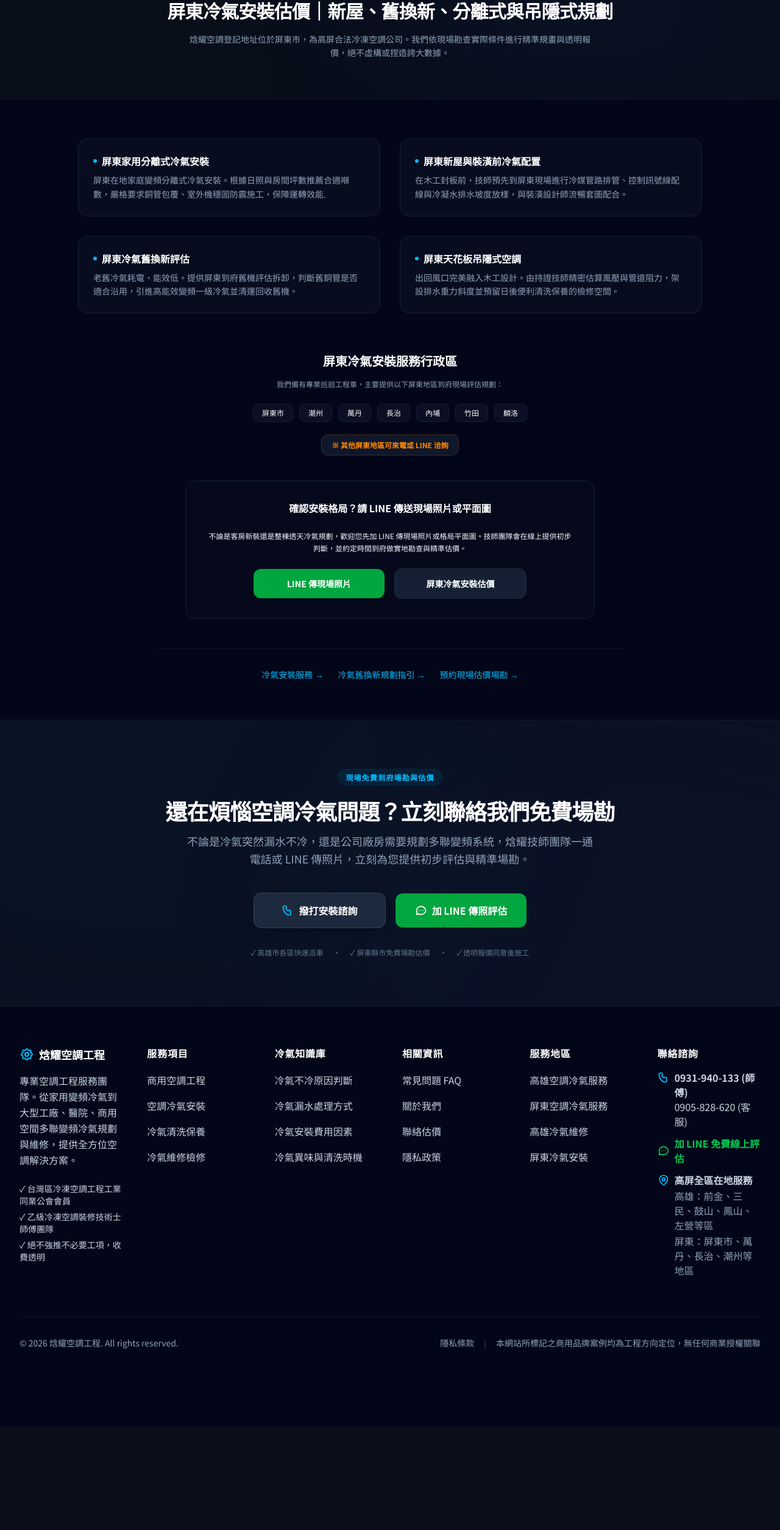
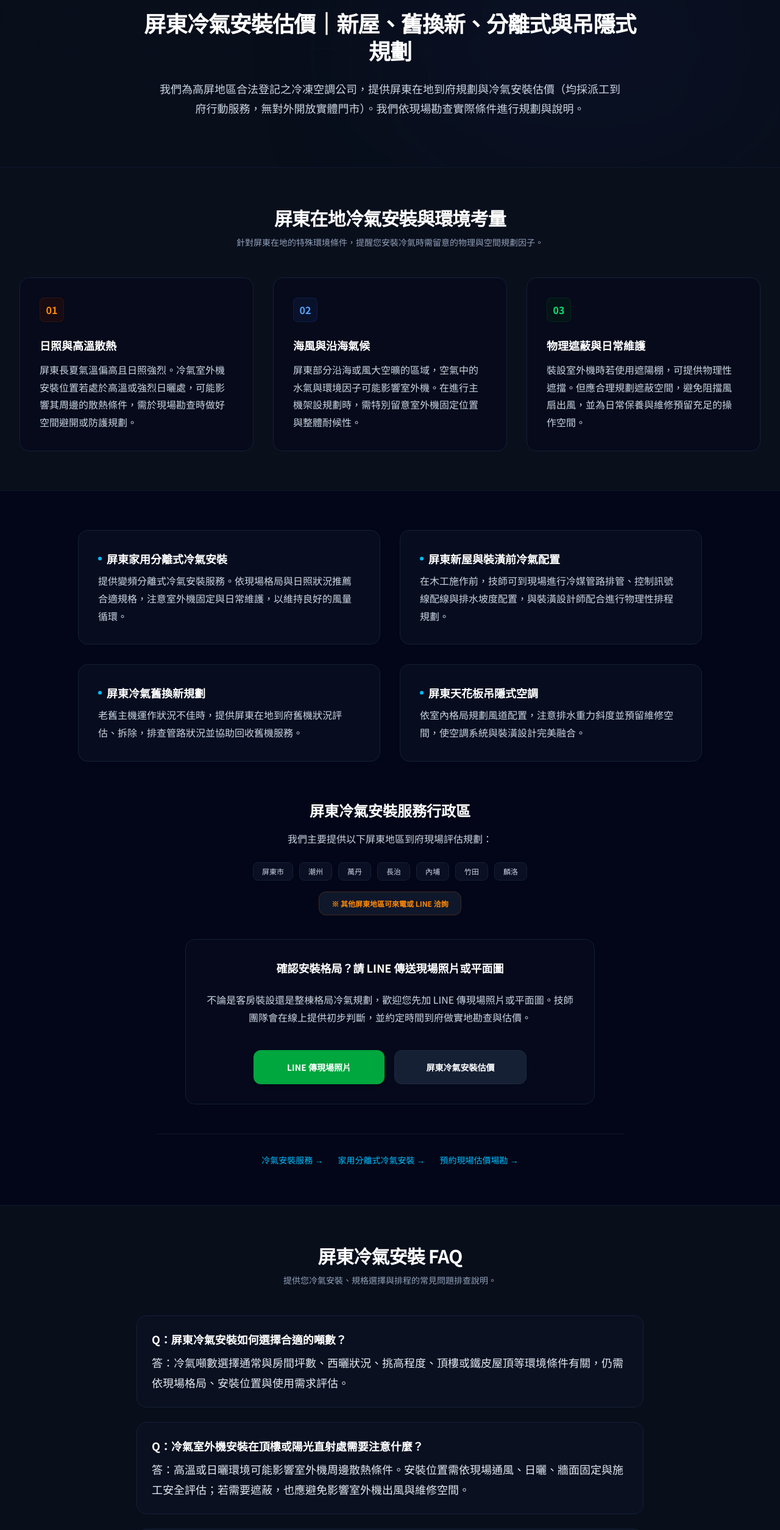
Before and after one commit to t14210184/hanyao, a Next.js app: page /areas/pingtung-ac-installation in a window 1280 px wide. Shown: the part 177-2686 px from the top of the page at 61% size. Before the commit the page ends 2517 px from the top, so only its background shows below. Built offline with nearby package versions, Linux system fonts and the light colour scheme.

Commit message:
Enhance Pingtung AC installation area page for Local SEO

```diff
--- a/src/app/areas/pingtung-ac-installation/PingtungAcInstallationClient.tsx
+++ b/src/app/areas/pingtung-ac-installation/PingtungAcInstallationClient.tsx
@@ -9,19 +9,19 @@ import { siteConfig } from "@/data/site";
 const services = [
   {
     title: "屏東家用分離式冷氣安裝",
-    description: "屏東在地家庭變頻分離式冷氣安裝。根據日照與房間坪數推薦合適噸數，嚴格要求銅管包覆、室外機穩固防震施工，保障運轉效能."
+    description: "提供變頻分離式冷氣安裝服務。依現場格局與日照狀況推薦合適規格，注意室外機固定與日常維護，以維持良好的風量循環。"
   },
   {
     title: "屏東新屋與裝潢前冷氣配置",
-    description: "在木工封板前，技師預先到屏東現場進行冷媒管路排管、控制訊號線配線與冷凝水排水坡度放樣，與裝潢設計師流暢套圖配合。"
+    description: "在木工施作前，技師可到現場進行冷媒管路排管、控制訊號線配線與排水坡度配置，與裝潢設計師配合進行物理性排程規劃。"
   },
   {
-    title: "屏東冷氣舊換新評估",
-    description: "老舊冷氣耗電、能效低。提供屏東到府舊機評估拆卸，判斷舊銅管是否適合沿用，引進高能效變頻一級冷氣並清運回收舊機。"
+    title: "屏東冷氣舊換新規劃",
+    description: "老舊主機運作狀況不佳時，提供屏東在地到府舊機狀況評估、拆除，排查管路狀況並協助回收舊機服務。"
   },
   {
     title: "屏東天花板吊隱式空調",
-    description: "出回風口完美融入木工設計。由持證技師精密估算風壓與管道阻力，架設排水重力斜度並預留日後便利清洗保養的檢修空間。"
+    description: "依室內格局規劃風道配置，注意排水重力斜度並預留維修空間，使空調系統與裝潢設計完美融合。"
   }
 ];
 
@@ -33,20 +33,62 @@ export default function PingtungAcInstallationClient() {
   return (
     <main className="flex-1 flex flex-col pt-16">
       {/* Hero */}
-      <section className="relative py-16 overflow-hidden bg-slate-900/10 border-b border-slate-900">
+      <section className="relative py-20 overflow-hidden bg-slate-900/10 border-b border-slate-900">
         <div className="absolute inset-0 z-0">
           <div className="absolute top-0 right-0 w-[50%] h-[100%] rounded-full bg-blue-950/15 blur-[120px] pointer-events-none"></div>
         </div>
         <div className="max-w-4xl mx-auto px-4 sm:px-6 lg:px-8 relative z-10 text-center">
           <span className="text-xs font-bold text-sky-400 uppercase tracking-widest px-3 py-1 bg-sky-950/50 rounded-full border border-sky-900/30">
-            屏東在地服務處
+            屏東在地服務
           </span>
-          <h1 className="text-2xl sm:text-3xl font-extrabold text-white mt-6 tracking-tight leading-tight">
+          <h1 className="text-3xl sm:text-4xl font-extrabold text-white mt-6 tracking-tight leading-tight">
             屏東冷氣安裝估價｜新屋、舊換新、分離式與吊隱式規劃
           </h1>
-          <p className="text-sm text-slate-400 mt-4 leading-relaxed max-w-2xl mx-auto">
-            焓耀空調登記地址位於屏東市，為高屏合法冷凍空調公司。我們依現場勘查實際條件進行精準規畫與透明報價，絕不虛構或捏造誇大數據。
+          <p className="text-base sm:text-lg text-slate-300 mt-6 leading-[1.8] max-w-3xl mx-auto">
+            我們為高屏地區合法登記之冷凍空調公司，提供屏東在地到府規劃與冷氣安裝估價（均採派工到府行動服務，無對外開放實體門市）。我們依現場勘查實際條件進行規劃與說明。
           </p>
+        </div>
+      </section>
+
+      {/* Pingtung Local Challenges Section */}
+      <section className="py-16 bg-slate-900/20 border-b border-slate-900">
+        <div className="max-w-7xl mx-auto px-4 sm:px-6 lg:px-8">
+          <div className="text-center max-w-3xl mx-auto mb-12">
+            <h2 className="text-2xl sm:text-3xl font-bold text-white tracking-tight">屏東在地冷氣安裝與環境考量</h2>
+            <p className="text-sm text-slate-400 mt-3">針對屏東在地的特殊環境條件，提醒您安裝冷氣時需留意的物理與空間規劃因子。</p>
+          </div>
+
+          <div className="grid grid-cols-1 md:grid-cols-3 gap-8">
+            <div className="bg-slate-950/40 p-8 rounded-2xl border border-slate-850">
+              <div className="w-10 h-10 rounded-lg bg-orange-950/30 border border-orange-900/30 flex items-center justify-center mb-6">
+                <span className="text-orange-400 font-bold">01</span>
+              </div>
+              <h3 className="text-lg font-bold text-white mb-3">日照與高溫散熱</h3>
+              <p className="text-slate-300 text-sm sm:text-base leading-[1.8]">
+                屏東長夏氣溫偏高且日照強烈。冷氣室外機安裝位置若處於高溫或強烈日曬處，可能影響其周邊的散熱條件，需於現場勘查時做好空間避開或防護規劃。
+              </p>
+            </div>
+
+            <div className="bg-slate-950/40 p-8 rounded-2xl border border-slate-850">
+              <div className="w-10 h-10 rounded-lg bg-blue-950/30 border border-blue-900/30 flex items-center justify-center mb-6">
+                <span className="text-blue-400 font-bold">02</span>
+              </div>
+              <h3 className="text-lg font-bold text-white mb-3">海風與沿海氣候</h3>
+              <p className="text-slate-300 text-sm sm:text-base leading-[1.8]">
+                屏東部分沿海或風大空曠的區域，空氣中的水氣與環境因子可能影響室外機。在進行主機架設規劃時，需特別留意室外機固定位置與整體耐候性。
+              </p>
+            </div>
+
+            <div className="bg-slate-950/40 p-8 rounded-2xl border border-slate-850">
+              <div className="w-10 h-10 rounded-lg bg-green-950/30 border border-green-900/30 flex items-center justify-center mb-6">
+                <span className="text-green-400 font-bold">03</span>
+              </div>
+              <h3 className="text-lg font-bold text-white mb-3">物理遮蔽與日常維護</h3>
+              <p className="text-slate-300 text-sm sm:text-base leading-[1.8]">
+                裝設室外機時若使用遮陽棚，可提供物理性遮擋。但應合理規劃遮蔽空間，避免阻擋風扇出風，並為日常保養與維修預留充足的操作空間。
+              </p>
+            </div>
+          </div>
         </div>
       </section>
 
@@ -58,29 +100,29 @@ export default function PingtungAcInstallationClient() {
             {services.map((item, idx) => (
               <div
                 key={idx}
-                className="bg-slate-900/40 border border-slate-850 p-6 rounded-2xl hover:border-slate-800 transition-colors"
+                className="bg-slate-900/40 border border-slate-850 p-8 rounded-2xl hover:border-slate-800 transition-colors"
               >
-                <h2 className="text-base font-bold text-white mb-2 flex items-center gap-2">
+                <h2 className="text-lg font-bold text-white mb-2 flex items-center gap-2">
                   <span className="w-1.5 h-1.5 bg-sky-400 rounded-full"></span>
                   {item.title}
                 </h2>
-                <p className="text-xs sm:text-sm text-slate-400 leading-relaxed">{item.description}</p>
+                <p className="text-slate-300 text-sm sm:text-base leading-[1.8]">{item.description}</p>
               </div>
             ))}
           </div>
 
           {/* Districts List */}
           <div className="mt-16 text-center max-w-3xl mx-auto">
-            <h2 className="text-xl font-bold text-white mb-4">屏東冷氣安裝服務行政區</h2>
-            <p className="text-xs text-slate-400 mb-6">
-              我們備有專業巡迴工程車，主要提供以下屏東地區到府現場評估規劃：
+            <h2 className="text-2xl font-bold text-white mb-4">屏東冷氣安裝服務行政區</h2>
+            <p className="text-slate-300 text-sm sm:text-base leading-[1.8] mb-6">
+              我們主要提供以下屏東地區到府現場評估規劃：
             </p>
 
             <div className="flex flex-wrap justify-center gap-2.5 max-w-xl mx-auto mb-6">
               {districts.map((dst, idx) => (
                 <span
                   key={idx}
-                  className="text-xs py-1.5 px-3.5 bg-slate-900/60 border border-slate-850 text-slate-355 rounded-lg"
+                  className="text-xs py-1.5 px-3.5 bg-slate-900/60 border border-slate-850 text-slate-300 rounded-lg font-medium"
                 >
                   {dst}
                 </span>
@@ -88,47 +130,74 @@ export default function PingtungAcInstallationClient() {
             </div>
 
             <div className="mb-12">
-              <span className="text-xs text-orange-400 font-semibold bg-slate-900 border border-orange-500/20 py-2 px-4 rounded-xl">
+              <span className="text-xs text-orange-400 font-semibold bg-slate-900 border border-orange-500/20 py-2.5 px-5 rounded-xl">
                 ※ 其他屏東地區可來電或 LINE 洽詢
               </span>
             </div>
 
             {/* Action Box */}
             <div className="bg-slate-900/20 border border-slate-850 p-8 rounded-2xl max-w-2xl mx-auto space-y-6">
-              <h3 className="text-base font-bold text-white">確認安裝格局？請 LINE 傳送現場照片或平面圖</h3>
-              <p className="text-xs text-slate-455 leading-relaxed">
-                不論是客房新裝還是整棟透天冷氣規劃，歡迎您先加 LINE 傳現場照片或格局平面圖。技師團隊會在線上提供初步判斷，並約定時間到府做實地勘查與精準估價。
+              <h3 className="text-lg font-bold text-white">確認安裝格局？請 LINE 傳送現場照片或平面圖</h3>
+              <p className="text-slate-300 text-sm sm:text-base leading-[1.8]">
+                不論是客房裝設還是整棟格局冷氣規劃，歡迎您先加 LINE 傳現場照片或平面圖。技師團隊會在線上提供初步判斷，並約定時間到府做實地勘查與估價。
               </p>
 
-              <div className="flex flex-col sm:flex-row justify-center items-center gap-4 max-w-md mx-auto">
+              <div className="flex flex-col sm:flex-row justify-center items-center gap-4 max-w-md mx-auto pt-4">
                 <CTAButton
                   href={siteConfig.lineUrl}
                   external
                   trackEventName="line_click"
                   trackParams={{ service_type: "ac_installation_pingtung", cta_position: "pingtung_photo_box" }}
-                  className="w-full sm:flex-1 py-3.5 bg-green-600 hover:bg-green-500 text-white font-bold rounded-xl flex items-center justify-center gap-2 text-xs sm:text-sm shadow-md transition-all"
+                  className="w-full sm:flex-1 min-h-[56px] bg-green-600 hover:bg-green-500 text-white font-bold rounded-xl flex items-center justify-center gap-2 text-sm shadow-md transition-all"
                 >
                   <span>LINE 傳現場照片</span>
                 </CTAButton>
 
                 <CTAButton
                   href="/contact/"
-                  className="w-full sm:flex-1 py-3.5 bg-slate-850 hover:bg-slate-800 text-white font-bold rounded-xl border border-slate-800 flex items-center justify-center gap-2 text-xs sm:text-sm transition-all"
+                  className="w-full sm:flex-1 min-h-[56px] bg-slate-850 hover:bg-slate-800 text-white font-bold rounded-xl border border-slate-800 flex items-center justify-center gap-2 text-sm transition-all"
                 >
                   <span>屏東冷氣安裝估價</span>
                 </CTAButton>
               </div>
             </div>
 
-            {/* Navigation links */}
+            {/* Navigation links (Corrected to remove forbidden paths) */}
             <div className="mt-12 pt-8 border-t border-slate-900 flex flex-wrap justify-center gap-x-6 gap-y-2 text-xs sm:text-sm">
               <Link href="/services/ac-installation/" className="text-sky-400 hover:underline">冷氣安裝服務 &rarr;</Link>
-              <Link href="/services/ac-replacement/" className="text-sky-400 hover:underline">冷氣舊換新規劃指引 &rarr;</Link>
+              <Link href="/services/ac-installation/split-ac/" className="text-sky-400 hover:underline">家用分離式冷氣安裝 &rarr;</Link>
               <Link href="/contact/" className="text-sky-400 hover:underline">預約現場估價場勘 &rarr;</Link>
             </div>
 
           </div>
 
+        </div>
+      </section>
+
+      {/* Visible FAQ Section */}
+      <section className="py-16 bg-slate-900/10 border-t border-slate-900">
+        <div className="max-w-4xl mx-auto px-4 sm:px-6 lg:px-8">
+          <div className="text-center mb-12">
+            <h2 className="text-2xl sm:text-3xl font-bold text-white tracking-tight">屏東冷氣安裝 FAQ</h2>
+            <p className="text-sm text-slate-400 mt-3">提供您冷氣安裝、規格選擇與排程的常見問題排查說明。</p>
+          </div>
+
+          <div className="space-y-6">
+            <div className="bg-slate-900/30 p-6 rounded-2xl border border-slate-850">
+              <h3 className="font-bold text-white mb-2 text-lg">Q：屏東冷氣安裝如何選擇合適的噸數？</h3>
+              <p className="text-slate-200 text-base sm:text-lg leading-[1.8]">答：冷氣噸數選擇通常與房間坪數、西曬狀況、挑高程度、頂樓或鐵皮屋頂等環境條件有關，仍需依現場格局、安裝位置與使用需求評估。</p>
+            </div>
+
+            <div className="bg-slate-900/30 p-6 rounded-2xl border border-slate-850">
+              <h3 className="font-bold text-white mb-2 text-lg">Q：冷氣室外機安裝在頂樓或陽光直射處需要注意什麼？</h3>
+              <p className="text-slate-200 text-base sm:text-lg leading-[1.8]">答：高溫或日曬環境可能影響室外機周邊散熱條件。安裝位置需依現場通風、日曬、牆面固定與施工安全評估；若需要遮蔽，也應避免影響室外機出風與維修空間。</p>
+            </div>
+
+            <div className="bg-slate-900/30 p-6 rounded-2xl border border-slate-850">
+              <h3 className="font-bold text-white mb-2 text-lg">Q：屏東冷氣安裝如何安排預約？</h3>
+              <p className="text-slate-200 text-base sm:text-lg leading-[1.8]">答：屏東地區冷氣安裝會依案件類型、服務位置、現場條件與當期派工狀況進行排程溝通，實際安排仍以雙方確認為準。</p>
+            </div>
+          </div>
         </div>
       </section>
 
--- a/src/app/areas/pingtung-ac-installation/page.tsx
+++ b/src/app/areas/pingtung-ac-installation/page.tsx
@@ -21,7 +21,7 @@ export const metadata: Metadata = {
   },
 };
 
-const pageSchema = {
+const webpageSchema = {
   "@context": "https://schema.org",
   "@type": "WebPage",
   "name": "屏東冷氣安裝估價",
@@ -29,10 +29,42 @@ const pageSchema = {
   "url": canonicalUrl
 };
 
+const faqSchema = {
+  "@context": "https://schema.org",
+  "@type": "FAQPage",
+  "mainEntity": [
+    {
+      "@type": "Question",
+      "name": "屏東冷氣安裝如何選擇合適的噸數？",
+      "acceptedAnswer": {
+        "@type": "Answer",
+        "text": "冷氣噸數選擇通常與房間坪數、西曬狀況、挑高程度、頂樓或鐵皮屋頂等環境條件有關，仍需依現場格局、安裝位置與使用需求評估。"
+      }
+    },
+    {
+      "@type": "Question",
+      "name": "冷氣室外機安裝在頂樓或陽光直射處需要注意什麼？",
+      "acceptedAnswer": {
+        "@type": "Answer",
+        "text": "高溫或日曬環境可能影響室外機周邊散熱條件。安裝位置需依現場通風、日曬、牆面固定與施工安全評估；若需要遮蔽，也應避免影響室外機出風與維修空間。"
+      }
+    },
+    {
+      "@type": "Question",
+      "name": "屏東冷氣安裝如何安排預約？",
+      "acceptedAnswer": {
+        "@type": "Answer",
+        "text": "屏東地區冷氣安裝會依案件類型、服務位置、現場條件與當期派工狀況進行排程溝通，實際安排仍以雙方確認為準。"
+      }
+    }
+  ]
+};
+
 export default function PingtungAcInstallationPage() {
   return (
     <>
-      <JsonLd schema={pageSchema} />
+      <JsonLd schema={webpageSchema} />
+      <JsonLd schema={faqSchema} />
       <PingtungAcInstallationClient />
     </>
   );
```
